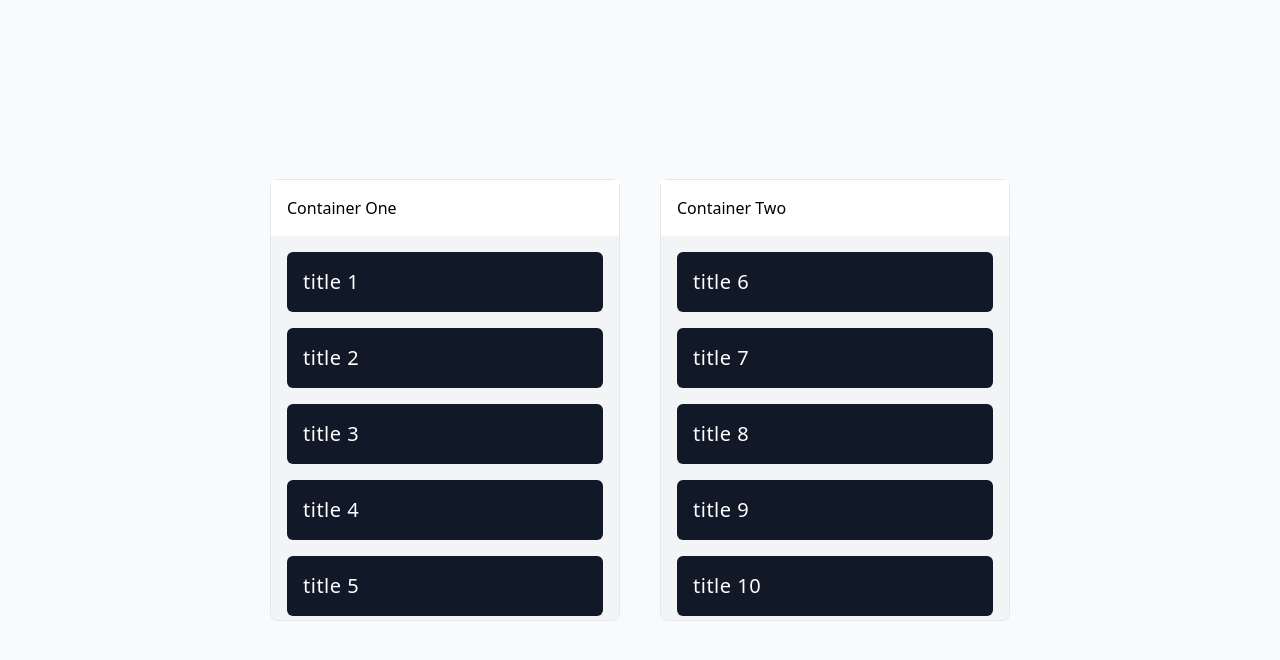
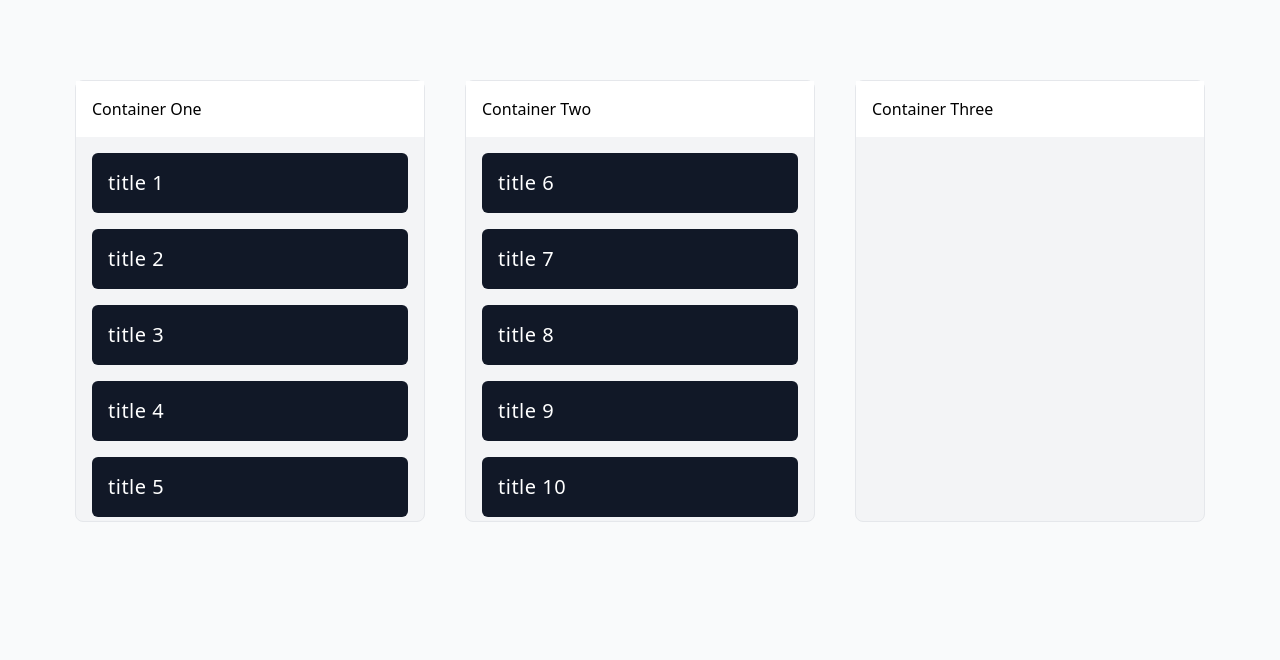
Before and after one commit to MomenSherif/dndkit-playground, a React (Vite) app: page / in a window 1280 px wide. Shown: the top 660 px of the page. Built offline with nearby package versions, Linux system fonts and the light colour scheme.

Commit message:
Fix containers jump

```diff
--- a/src/App.tsx
+++ b/src/App.tsx
@@ -19,7 +19,7 @@ const snapToGrid = createSnapModifier(30);
 
 export default function App() {
   return (
-    <div className="flex flex-col justify-center items-center bg-gray-50 min-h-screen overflow-hidden">
+    <div className="flex flex-col items-center bg-gray-50 pt-20 min-h-screen overflow-hidden">
       {/* <BasicSetup /> */}
       {/* <DragHandle /> */}
 
--- a/src/Examples/Sortable/3.MultipleContainers.tsx
+++ b/src/Examples/Sortable/3.MultipleContainers.tsx
@@ -51,6 +51,7 @@ export default function MultipleContainersExample() {
   const [items, setItems] = useState<Items>(() => ({
     One: todos.slice(0, 5).map(t => t.id),
     Two: todos.slice(5, 10).map(t => t.id),
+    Three: [],
   }));
   const [containers, setContainers] = useState(() => Object.keys(items));
   const [activeId, setActiveId] = useState<UniqueIdentifier | null>(null);
--- a/src/Examples/Sortable/coordinateGetter.ts
+++ b/src/Examples/Sortable/coordinateGetter.ts
@@ -42,6 +42,7 @@ export const coordinateGetter: KeyboardCoordinateGetter = (
       if (data) {
         const { type, children } = data;
 
+        console.log(type, children, active);
         if (type === 'container' && children?.length > 0) {
           if (active.data.current?.type !== 'container') {
             return;
@@ -97,8 +98,8 @@ export const coordinateGetter: KeyboardCoordinateGetter = (
 
         if (newDroppable.data.current?.type === 'container') {
           return {
-            x: newRect.left + 20,
-            y: newRect.top + 74,
+            x: newRect.left + 16,
+            y: newRect.top + 16,
           };
         }
 
```
